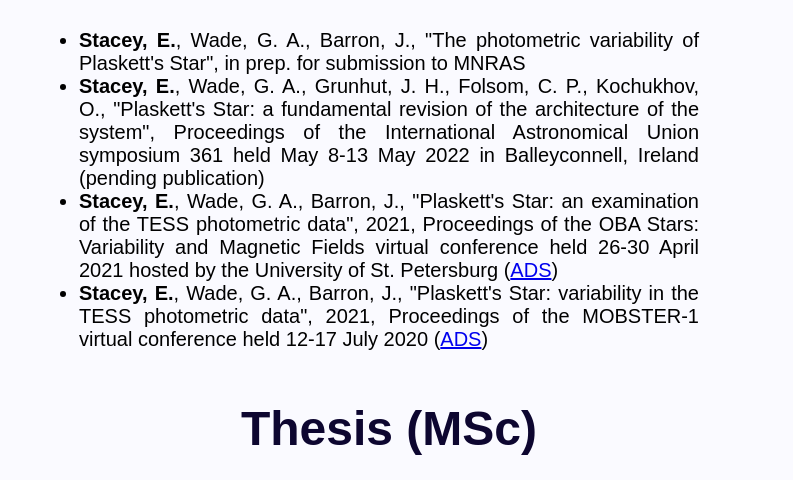
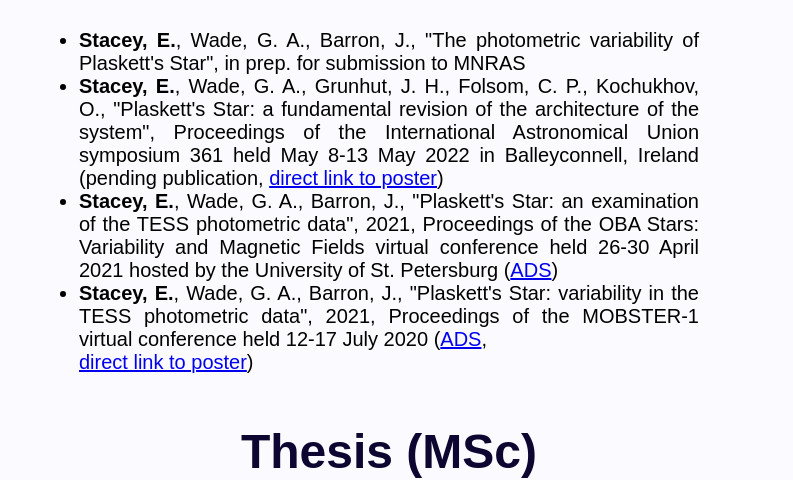
Before and after one commit to erikstacey/erikstacey.com, an Eleventy site: page src/pages/publications.html in a window 1280 px wide. Shown: the part 500-980 px from the top of the page, without its empty margins (251-1044 px from the left). Built offline with nearby package versions, Linux system fonts and the light colour scheme; Eleventy itself is replaced by a stand-in of ours; files that its build step writes are made by us from their sources.

Commit message:
Update publications.html
Added direct links to posters in publications

```diff
--- a/src/pages/publications.html
+++ b/src/pages/publications.html
@@ -6,12 +6,12 @@ layout: layouts/page.njk
 <ul>
     <li><b>Stacey, E.</b>, Wade, G. A., Barron, J., "The photometric variability of Plaskett's Star", in prep. for submission to MNRAS </li>
     <li><b>Stacey, E.</b>, Wade, G. A., Grunhut, J. H., Folsom, C. P., Kochukhov, O., "Plaskett's Star: a fundamental revision of the architecture of the system",
-         Proceedings of the International Astronomical Union symposium 361 held May 8-13 May 2022 in Balleyconnell, Ireland (pending publication)</li>
+         Proceedings of the International Astronomical Union symposium 361 held May 8-13 May 2022 in Balleyconnell, Ireland (pending publication, <a href="../files/poster_new_layout_resized_edit.pdf">direct link to poster</a>)</li>
 
     <li><b>Stacey, E.</b>, Wade, G. A., Barron, J., "Plaskett's Star: an examination of the TESS photometric data", 2021, Proceedings of the OBA Stars: Variability and Magnetic Fields virtual conference held 26-30 April 2021 hosted
         by the University of St. Petersburg (<a href="https://ui.adsabs.harvard.edu/abs/2021osvm.confE..25S/abstract">ADS</a>)</li>
     <li><b>Stacey, E.</b>, Wade, G. A., Barron, J., "Plaskett's Star: variability in the TESS photometric data", 2021, Proceedings of the MOBSTER-1 virtual conference held 12-17 July 2020
-        (<a href="https://ui.adsabs.harvard.edu/abs/2021mobs.confE..20S/abstract">ADS</a>)</li>
+        (<a href="https://ui.adsabs.harvard.edu/abs/2021mobs.confE..20S/abstract">ADS</a>, </li> <a href="../files/po_Stacey.pdf">direct link to poster</a>)
 </ul>
 <h2>
     Thesis (MSc)
```
